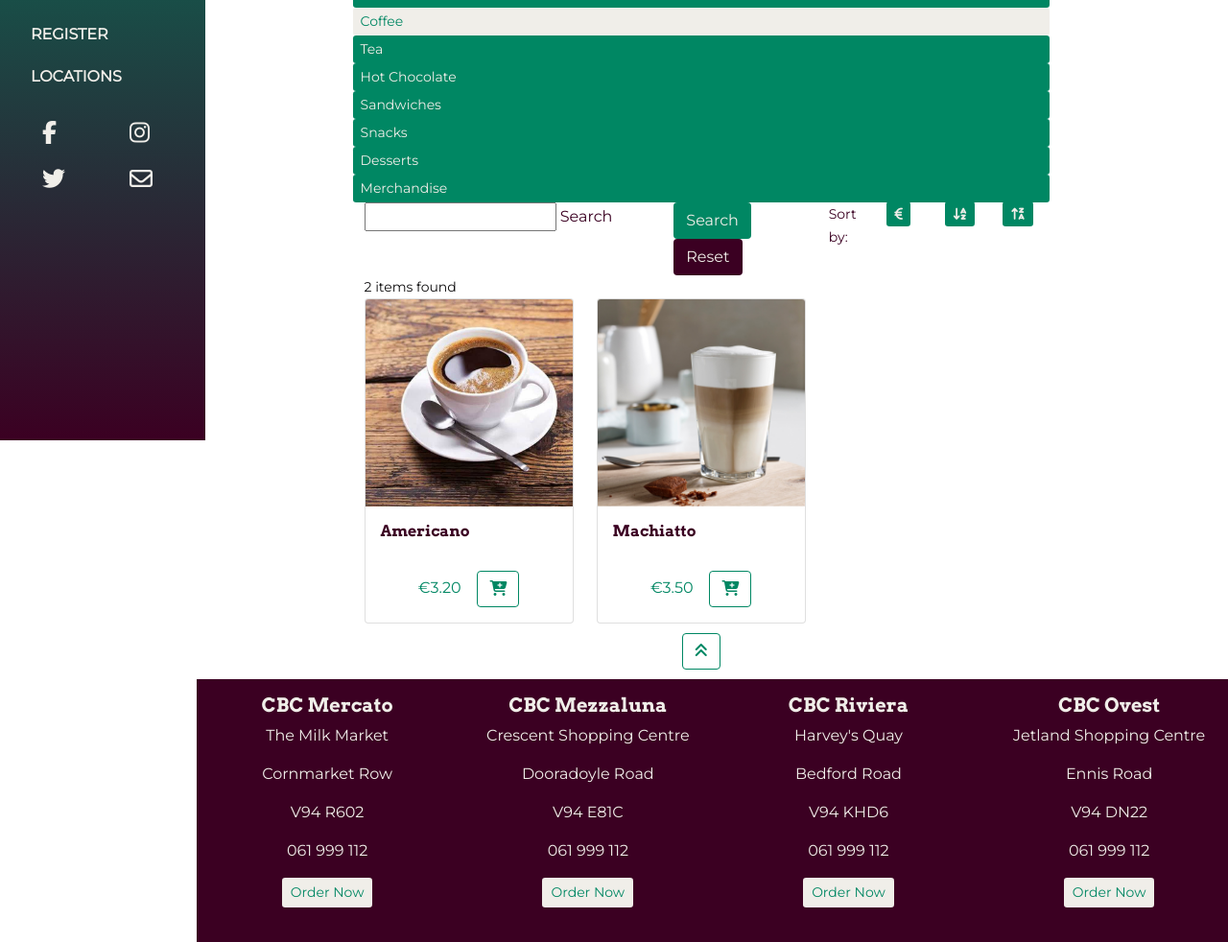
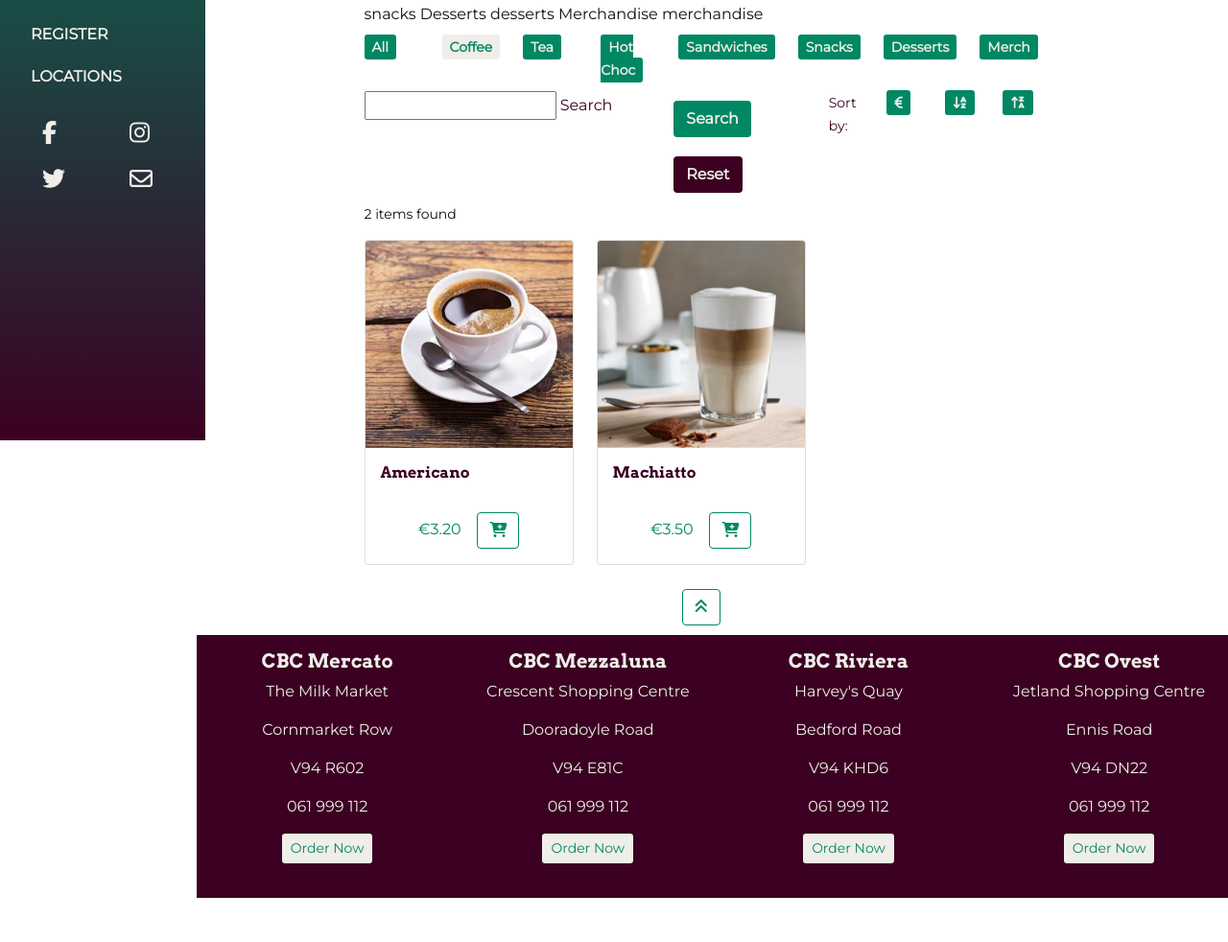
Before and after one commit to kiehozero/bella-ciao, a Django app: page /products/?category=coffee in a window 1280 px wide. Shown: the part 341-1323 px from the top of the page at 96% size. After the commit the page ends 1277 px from the top, so only its background shows below. Run offline with Django 3.2, Linux system fonts and the light colour scheme; data comes from the database, SQL or seed files in the repository; some libraries are stand-ins or nearby versions.

Commit message:
Experimenting on looping category filter button code

```diff
--- a/products/static/products/css/product.css
+++ b/products/static/products/css/product.css
@@ -1,5 +1,3 @@
-/* Product - move to css file inside products folder */
-
 .product-header {
     height: 10vh;
     padding-right: 20px;
@@ -14,8 +12,19 @@
     margin-bottom: 0px;
 }
 
+.product-cards {
+    margin-top: 15px;
+    margin-bottom: 15px;
+}
+
 .product-image {
     width: 100%;
+}
+
+.btt-row,
+.filter-row {
+    margin-top: 10px;
+    margin-bottom: 10px;
 }
 
 .btn#searchButton,
@@ -66,16 +75,6 @@
 #backToTop {
     border-color: #008763;
     height: 100%;
-    padding-top: 5vh;
-    padding-bottom: 5vh;
-    width: 100%;
-}
-#backToTop:hover {
-    background-color: #f0eee9;
-}
-
-.btn#backToTop i:hover {
-    color: #008763;
 }
 
 
--- a/products/templates/products/products.html
+++ b/products/templates/products/products.html
@@ -5,64 +5,89 @@
 Products |
 {% endblock %}
 
+
+{% block extracss %}
+<link rel="stylesheet" href="{% static 'products/css/product.css' %}">
+{% endblock %}
+
 {% block page_header %}
-
 <!-- just here for colour and font testing at the moment -->
 <div class="row landing-header">
     <div class="col-sm-12 landing-box">
         <h5 class="text-offwhite">Barista-made coffee poured in the heart of Limerick city</h5>
     </div>
 </div>
-
 {% endblock %}
 
 {% block content %}
 
 <div class="container">
 
+    {% for cat in all_cat_names %}
+    {{ cat|title }}
+    {{ cat }}
+    {% endfor %}
     <!-- Preset product filters -->
-    <div class="row justify-content center">
+    <!-- Switch this to a loop for each category render name-->
+
+    <div class="row d-flex flex-wrap filter-row">
+        <div class="col">
             <a class="btn-sm filter-button
         {% if current_categories == None %} back-offwhite text-green{% else %} back-green text-offwhite{% endif %}"
                 href="{% url 'products' %}">
                 All
             </a>
+        </div>
+        <div class="col">
             <!-- Bugfix #1: Category selection highlighting -->
             <a class="btn-sm filter-button
         {% if 'coffee' == cat_list %} back-offwhite text-green{% else %} back-green text-offwhite{% endif %}"
                 href="{% url 'products' %}?category=coffee">
                 Coffee
             </a>
+        </div>
+        <div class="col">
             <a class="btn-sm filter-button
         {% if 'tea' == cat_list %} back-offwhite text-green{% else %} back-green text-offwhite{% endif %}"
                 href="{% url 'products' %}?category=tea">
                 Tea
             </a>
+        </div>
+        <div class="col">
             <a class="btn-sm filter-button
         {% if 'hot_chocolate' == cat_list %} back-offwhite text-green{% else %} back-green text-offwhite{% endif %}"
                 href="{% url 'products' %}?category=hot_chocolate">
-            Hot Chocolate
+                Hot Choc
             </a>
+        </div>
+    <div class="col">
         <a class="btn-sm filter-button
         {% if 'sandwiches' == cat_list %} back-offwhite text-green{% else %} back-green text-offwhite{% endif %}"
             href="{% url 'products' %}?category=sandwiches">
             Sandwiches
         </a>
+    </div>
+    <div class="col">
         <a class="btn-sm filter-button
         {% if 'snacks' == cat_list %} back-offwhite text-green{% else %} back-green text-offwhite{% endif %}"
             href="{% url 'products' %}?category=snacks">
             Snacks
         </a>
+    </div>
+    <div class="col">
         <a class="btn-sm filter-button
         {% if 'desserts' == cat_list %} back-offwhite text-green{% else %} back-green text-offwhite{% endif %}"
             href="{% url 'products' %}?category=desserts">
             Desserts
         </a>
+    </div>
+    <div class="col">
         <a class="btn-sm filter-button
         {% if 'merchandise' == cat_list %} back-offwhite text-green{% else %} back-green text-offwhite{% endif %}"
             href="{% url 'products' %}?category=merchandise">
-            Merchandise
+            Merch
         </a>
+    </div>
 </div>
 
 <!-- Search box and counter taken from Code Institute task manager tutorial -->
@@ -84,8 +109,7 @@ Products |
                     <button type="submit" class="btn search-button text-offwhite back-green" id="searchButton">
                         Search
                     </button>
-                        <a href="{% url 'products' %}" class="btn search-button text-offwhite back-red"
-                            id="searchReset">
+                    <a href="{% url 'products' %}" class="btn search-button text-offwhite back-red" id="searchReset">
                         Reset
                     </a>
                 </div>
@@ -146,12 +170,12 @@ Products |
 </div>
 {% endif %}
 
-    <!-- Default Materialize card format -->
+<!-- Default Bootstrap card format -->
 <div class="row">
 
     {% for product in products %}
 
-        <div class="col-sm-12 col-md-4">
+    <div class="col-sm-12 col-md-4 product-cards">
 
         <div class="card shop-card">
             {% if product.image %}
@@ -183,7 +207,7 @@ Products |
     {% endfor %}
 </div>
 
-    <div class="row" style="margin-top: 10px; margin-bottom: 10px;">
+<div class="row btt-row">
     <div class="col d-flex justify-content-center btt-col">
         <a class="btn btn-outline-success text-green" id="backToTop">
             <i class="fas fa-angle-double-up"></i>
--- a/products/views.py
+++ b/products/views.py
@@ -8,6 +8,8 @@ from .models import Product, Category
 def all_products(request):
     """ Display all items """
     products = Product.objects.all()
+    all_cats = Category.objects.all()
+    all_cat_names = all_cats.annotate(lower_name=Lower('name'))
     # Bugfix #1: use cat_list to extract category name before it enters
     # QuerySet, then use this to highlight category name upon use as filter
     categories = None
@@ -59,6 +61,7 @@ def all_products(request):
         'current_categories': categories,
         'current_sort': current_sort,
         'cat_list': cat_list,
+        'all_cat_names': all_cat_names,
     }
 
     return render(request, 'products/products.html', context)
```
Lines whose indentation alone changed are shown as unchanged.
